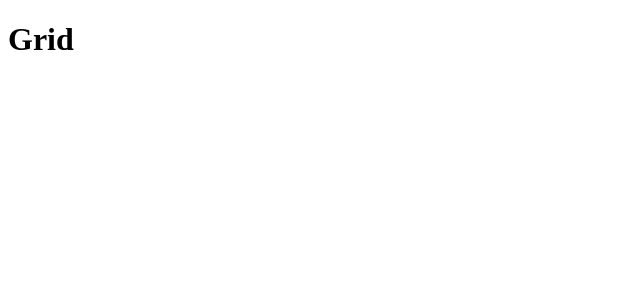
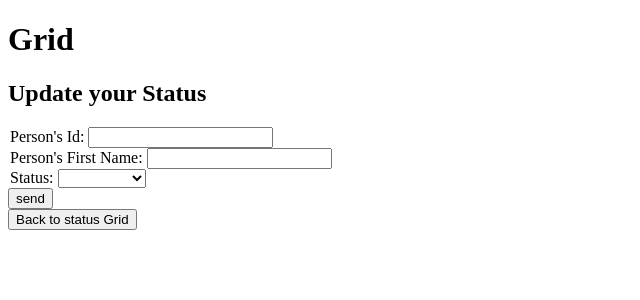
Before and after one commit to dianamcnulty/grid, an Angular app: page /update in a window 1280 px wide. Before the commit this address led to /. Shown: the top 300 px of the page, without its empty margins (0-640 px from the left). Built offline with nearby package versions, Linux system fonts and the light colour scheme.

Commit message:
form created that updates person's status

```diff
--- a/src/app/app-routing.module.ts
+++ b/src/app/app-routing.module.ts
@@ -3,6 +3,7 @@ import { RouterModule, Routes } from '@angular/router';
 
 import {GridBoxComponent} from './grid-box/grid-box.component'
 import {PersonDetailsComponent} from './person-details/person-details.component'
+import {UpdateComponent} from './update/update.component'
 
 
 
@@ -14,6 +15,10 @@ const routes: Routes = [
     {
       path: 'person/:id',
       component: PersonDetailsComponent
+    },
+    {
+      path: 'update',
+      component: UpdateComponent
     }
 ];
 
--- a/src/app/app.module.ts
+++ b/src/app/app.module.ts
@@ -9,12 +9,14 @@ import { AppComponent } from './app.component';
 import { GridBoxComponent } from './grid-box/grid-box.component';
 import { PersonDetailsComponent } from './person-details/person-details.component';
 import { PeopleService } from './people.service';
+import { UpdateComponent } from './update/update.component';
 
 @NgModule({
   declarations: [
     AppComponent,
     GridBoxComponent,
     PersonDetailsComponent,
+    UpdateComponent,
   ],
   imports: [
     BrowserModule,
--- a/src/app/grid-box/grid-box.component.html
+++ b/src/app/grid-box/grid-box.component.html
@@ -1,3 +1,4 @@
 <div class="grid-container">
   <div  class="grid-cell" *ngFor="let person of personList" [ngClass]="{'red':person.status=='emergency', green: person.status =='finished', 'yellow': person.status == 'waiting'}" routerLink="/person/{{person.id}}">{{person.id}}</div>
 </div>
+<button routerLink='/update'>Update Someone's Status</button>
--- a/src/app/people.service.ts
+++ b/src/app/people.service.ts
@@ -2,13 +2,15 @@ import { Injectable } from '@angular/core';
 
 @Injectable()
 export class PeopleService {
-
+  people: Array<any>;
   personList(){
-    let array = [];
+    if (!this.people){
+      let array = []
       for(let i=1; i<129; i++){
         let person = {id: i,
                       status: "",
-                    name: "Joe Test",
+                      firstName: "Joe",
+                      lastName: "test" + i,
                       phone: "867-5309",
                       email: "joe"+i+"@email.com",
                       url: "http://www.schoolofpersonalflight.com"
@@ -25,7 +27,20 @@ export class PeopleService {
         }
         array.push(person)
       }
-    return array
+      this.people = array;
+    }
+    return this.people
+  }
+
+  updateStatus(update) {
+    const id = update.id;
+    const newStatus = update.status;
+    let personToUpdate = this.people.find(person=>{
+      return person.id === id
+    })
+     personToUpdate['status'] = newStatus;
+    console.log( 'persons new status', personToUpdate)
+
   }
   constructor() { }
 
--- a/src/app/person-details/person-details.component.html
+++ b/src/app/person-details/person-details.component.html
@@ -1,14 +1,15 @@
 <h2>Person</h2>
 <p [ngClass]="{'emergency': currentPerson.status == 'emergency', 'waiting': currentPerson.status == 'waiting', 'finished': currentPerson.status == 'finished'}">
 <label>Status:</label> <span>{{currentPerson.status}}</span></p>
-<p><label>Name: </label><span>{{currentPerson.name}},</span></p>
+<p><label>Name: </label><span>{{currentPerson.firstName}} {{currentPerson.firstName}},</span></p>
 <p><label>Id: </label><span>{{currentPerson.id}},</span></p>
 
 <div class='contact-info'>
   <label>Contact info: </label>
   <p *ngIf='currentPerson.phone'><label>Phone: </label> {{currentPerson.phone}}</p>
   <p *ngIf='currentPerson.email'><label>email:</label> {{currentPerson.email}}</p>
-  <p *ngIf='currentPerson.url'><label>GPS track: </label> <a href="{{currentPerson.url}}" target="_blank">{{currentPerson.name}}'s gps tracking site</a></p>
+  <p *ngIf='currentPerson.url'><label>GPS track: </label> <a href="{{currentPerson.url}}" target="_blank">{{currentPerson.firstName}}'s gps tracking site</a></p>
 </div>
 
 <button routerLink='/'>Back to status Grid</button>
+<button routerLink='/update'>Update Someone's Status</button>
--- /dev/null
+++ b/src/app/update/update.component.html
@@ -0,0 +1,22 @@
+<h2 id='status-update-msg'>Update your Status</h2>
+<form (ngSubmit)="updateStatus(update)">
+  <legend>Person's Id:
+    <input type='number' name='id' [(ngModel)]="update.id">
+  </legend>
+  <legend>Person's First Name:
+    <input type='text' name='firstName' [(ngModel)]="update.firstName">
+  </legend>
+  <legend>Status:
+    <select name='status' [(ngModel)]="update.status">
+      <option>finished</option>
+      <option>waiting</option>
+      <option>working</option>
+      <option>emergency</option>
+      <option>day off</option>
+    </select>
+  </legend>
+  <input type='submit' value='send'>
+
+</form>
+
+<button routerLink='/'>Back to status Grid</button>
--- /dev/null
+++ b/src/app/update/update.component.ts
@@ -0,0 +1,38 @@
+import { Component, OnInit } from '@angular/core';
+import { PeopleService} from '../people.service';
+import {ActivatedRoute} from '@angular/router';
+
+@Component({
+  selector: 'app-update',
+  templateUrl: './update.component.html',
+  styleUrls: ['./update.component.css']
+})
+export class UpdateComponent implements OnInit {
+  personList: Array<any>;
+  personNumber: number;
+  update = <any>{};
+  constructor(private route : ActivatedRoute,
+    private peopleService: PeopleService) { }
+
+  ngOnInit() {
+    this.personList = this.peopleService.personList()
+  }
+  updateStatus(update) {
+    console.log(update)
+    const id = update.id;
+    const name = update.firstName.toLowerCase();
+    let updated = false;
+    //verify id and name match
+    const personToUpdate = this.personList.find(person =>{
+      return person.id === id
+    })
+    console.log('person from the list:', personToUpdate)
+    if (!personToUpdate){
+      document.getElementById('status-update-msg').innerHTML = "Id does not exist in our files.";
+    } else if (personToUpdate.firstName.toLowerCase() !== name){
+      document.getElementById('status-update-msg').innerHTML = 'Name and Id do not match.';
+    } else if (personToUpdate.firstName.toLowerCase() == name){
+      this.peopleService.updateStatus(update)
+    }
+  }
+}
```
Also changed, not shown: src/app/person-details/personList.ts (deleted, +0 -26 lines), src/app/update/update.component.css (added), 1 other file (tests, documents, lock files or other folders). Lines whose indentation alone changed are shown as unchanged.
